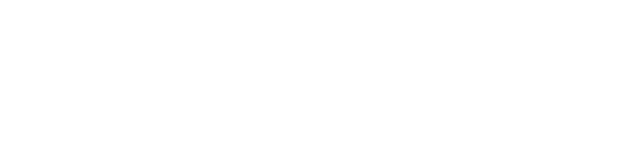
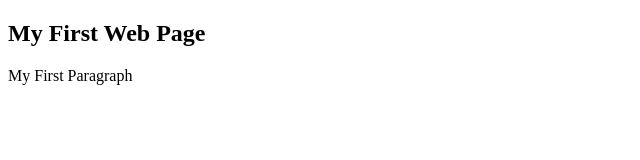
Before and after one commit to IvanMayer/prueba, a plain HTML site: page index.html in a window 1280 px wide. Shown: the whole page, without its empty margins (0-640 px from the left). Drawn offline with Linux system fonts and the light colour scheme.

Commit message:
Agrego el main

```diff
--- a/index.html
+++ b/index.html
@@ -7,5 +7,13 @@
 </head>
 <body>
 
+    <main>
+        <section>
+            <h1>My First Web Page</h1>
+            <p>My First Paragraph</p>
+        </section>
+    </main>
+
+
 </body>
 </html>
```
